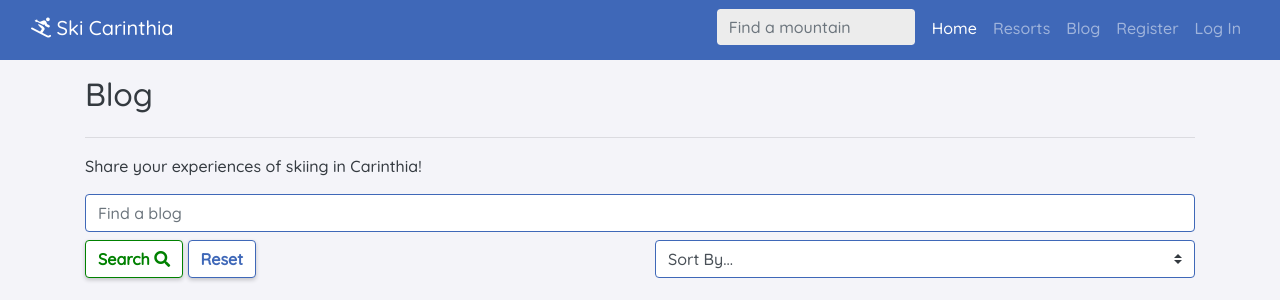
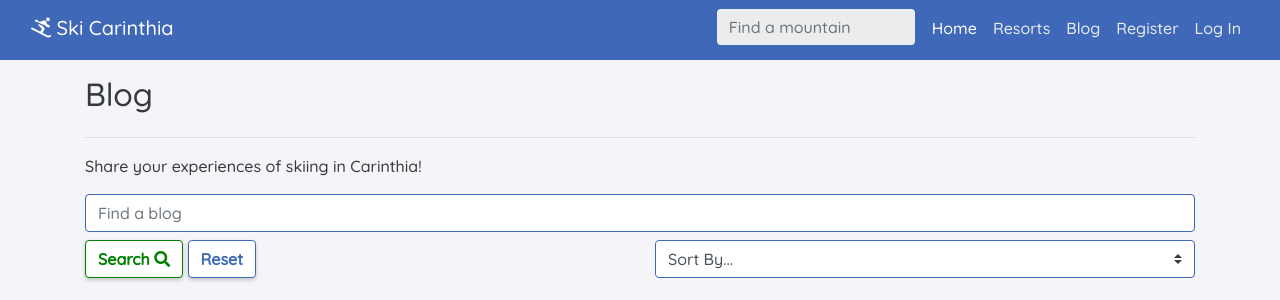
Before and after one commit to Oldman10000/ski-carinthia, a Django app: page /blog/ in a window 1280 px wide. Shown: the top 300 px of the page. Run offline with Django 3.2, Linux system fonts and the light colour scheme; data that the repository does not hold is empty; some libraries are stand-ins or nearby versions.

Commit message:
Override navbar and anchor tag colours

```diff
--- a/static/css/base.css
+++ b/static/css/base.css
@@ -50,6 +50,10 @@ img {
     object-fit: cover;
 }
 
+a {
+    color: #3F68B8;
+}
+
 /* colours */
 
 .bg-blue {
@@ -62,10 +66,6 @@ img {
 
 .nav-input {
     background-color: #ececec;
-}
-
-.last-section {
-    padding-bottom: 50px;
 }
 
 /* inputs */
@@ -201,3 +201,13 @@ textarea.form-control {
         transform: translateY(-100%);
     }
 }
+
+/* navbar overwrite bootstrap default colour */
+
+.navbar-dark .navbar-nav .nav-link {
+    color: #e9ecef;
+}
+
+.navbar-dark .navbar-nav .nav-link:focus, .navbar-dark .navbar-nav .nav-link:hover {
+    color: #fff;
+}
```
